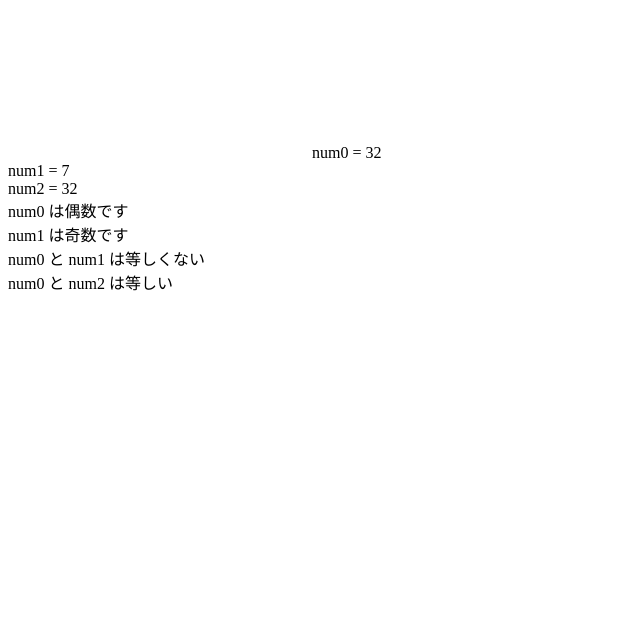
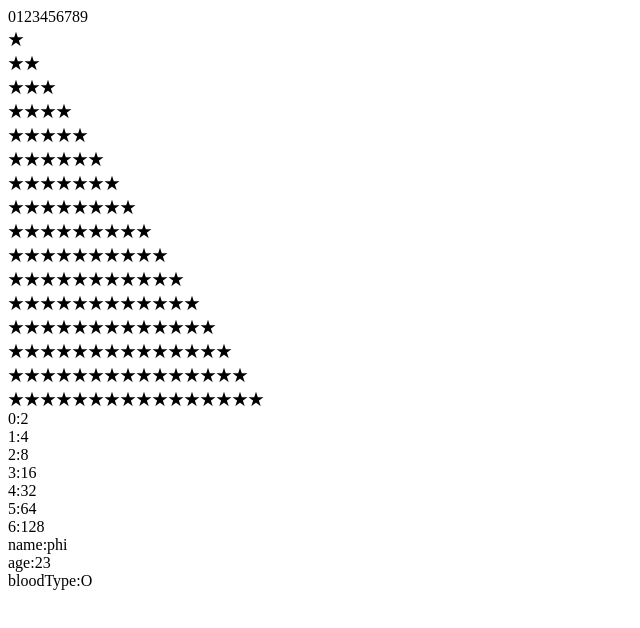
Before and after one commit to koizumiiiii/enchantjs, a plain HTML site: page index.html in a window 1280 px wide. Shown: the whole page, without its empty margins (0-640 px from the left). Drawn offline with Linux system fonts and the light colour scheme.

Commit message:
lesson3 fix

```diff
--- a/index.html
+++ b/index.html
@@ -7,7 +7,7 @@
   <title>enchant.jsでゲーム作り</title>
 </head>
 <body>
-  <canvas id="world"></canvas>
+  <!--<canvas id="world"></canvas>-->
   <script src="js/enchant.js"></script>
 </body>
 </html>
--- a/js/enchant.js
+++ b/js/enchant.js
@@ -1,58 +1,45 @@
 (function() {
 'use strict';
-
-var num0;
-var num1;
-var num2;
-
-//代入
-num0 = 32;  //数値を代入
-num1 = 7;   //数値を代入
-num2 = 32;   //数値を代入
-
-//表示
-document.write('num0 = ' + num0);
-document.write('<br>');
-document.write('num1 = ' + num1);
-document.write('<br>');
-document.write('num2 = ' + num2);
+/*
+ *for を使う
+ */
+//数値を表示する
+for (var i = 0; i < 10; ++i){
+  document.write(i);
+}
 document.write('<br>');
 
-//num0 の値が偶数か奇数かを判定
-if (num0 % 2 === 0) {
-  document.write('num0 は偶数です');
-  document.write('<br>');
-} else {
-  document.write('num0 は奇数です');
+//★を段々に表示する
+for (var i = 0; i < 16; ++i) {
+  for (var j = 0; j <= i; ++j) {
+    document.write('★')
+  }
   document.write('<br>');
 }
 
-//num1 の値が偶数か奇数かを判定
-if (num1 % 2 === 0) {
-  document.write('num1 は偶数です');
-  document.write('<br>');
-} else {
-  document.write('num1 は奇数です');
+
+/*
+ *配列
+ */
+var arr = [2, 4, 8, 16, 32, 64, 128];
+//配列の中身を表示
+for (var i = 0, len = arr.length; i < len; ++i) {
+  document.write(i + ':' + arr[i]);
   document.write('<br>');
 }
 
-//num0 と num1 が等しいかを判定
-var flag = (num0 === num1);
-if (flag === true) {
-  document.write('num0 と num1 は等しい');
-  document.write('<br>');
-} else {
-  document.write('num0 と num1 は等しくない');
+
+/*
+ *オブジェクト
+ */
+var obj = {
+  'name': 'phi',
+  'age': '23',
+  'bloodType': 'O'
+};
+//オブジェクトの中身を表示
+for (var key in obj) {
+  document.write(key + ':' + obj[key]);
   document.write('<br>');
 }
-
-//num0 と num2 が等しいかを判定
-if (num0 === num2) {
-  document.write('num0 と num2 は等しい');
-  document.write('<br>');
-} else {
-  document.write('num0 と num2 は等しくない');
-  document.write('<br>');
-}
-
 })();
```
